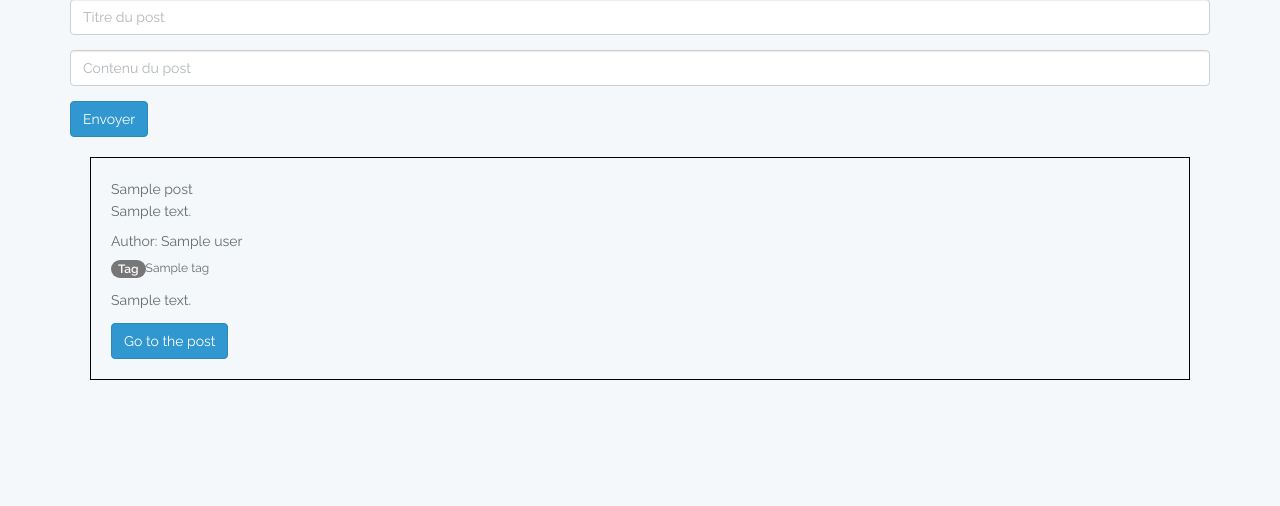
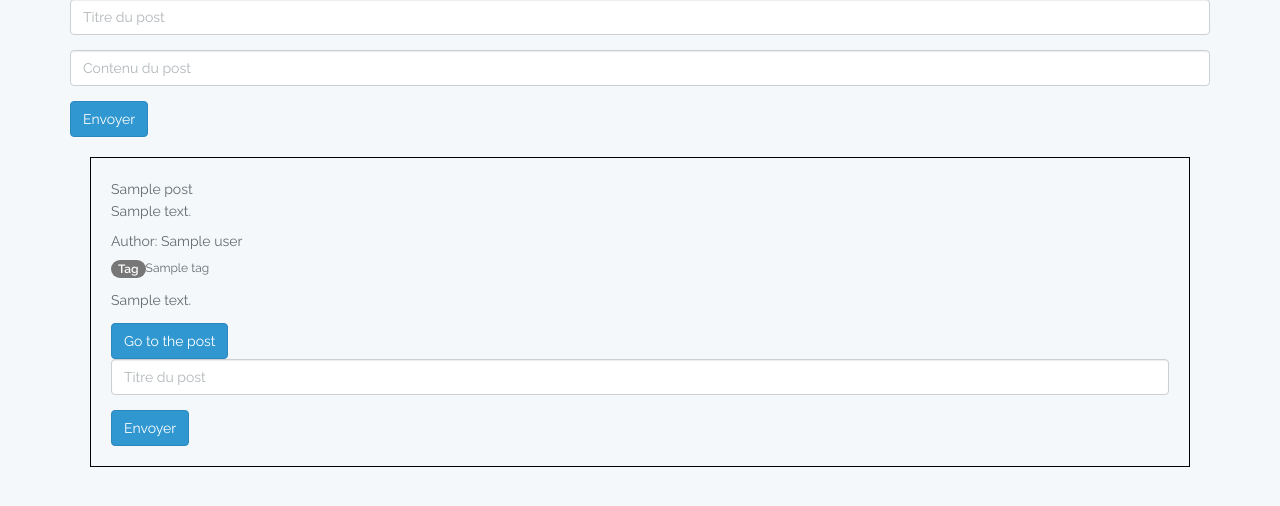
Before and after one commit to benads/laravel-training, a Laravel app: template resources/views/home.blade.php in a window 1280 px wide. Shown: the part 202-708 px from the top of the page. Run offline with Laravel 8, Linux system fonts and the light colour scheme; the template is opened without the code that fills it: most values are stand-ins (such as "Sample title", 1, 10 or a date in 2020); data that the repository does not hold is empty; settings files or empty folders that the repository lacks are supplied.

Commit message:
feat(comment) add store method for comments

```diff
--- /dev/null
+++ b/resources/views/comment/create.blade.php
@@ -0,0 +1,11 @@
+<form method="POST" action="{{ route('comment.store', ['id' => $id]) }}">
+    {{ csrf_field() }}
+    <div class="form-group">
+        <input class="form-control" type="text" name="comment" placeholder="Titre du post">
+    </div>
+    <input type="hidden" name="user_id" value="{{ Auth::user()->id }}">
+    <input type="hidden" name="post_id" value="{{ $id }}">
+    <div class="control">
+        <button class="btn btn-primary">Envoyer</button>
+    </div>
+</form>
--- a/resources/views/home.blade.php
+++ b/resources/views/home.blade.php
@@ -26,6 +26,7 @@
             @endforeach
             @endif
             <a href={{route('post.show', ['id'=>$post->id]) }} class="btn btn-primary">Go to the post</a>
+            @include('comment.create', ['id' => $post->id])
         </div>
     </div>
     @endforeach
--- a/routes/web.php
+++ b/routes/web.php
@@ -22,6 +22,8 @@ Route::group(['middleware' => ['auth']], function () {
 
     Route::get('/post/{id}', 'PostController@show')->name('post.show');
 
+    Route::post('/post/{id}/comment/create', 'CommentController@store')->name('comment.store');
+
     Route::post('/post/create', 'PostController@store')->name('post.store');
 
     Route::get('authById/{user_id}', 'GroupController@authById')->name('authById');
```
Also changed, not shown: app/Http/Controllers/CommentController.php (added, +21 -0 lines).
